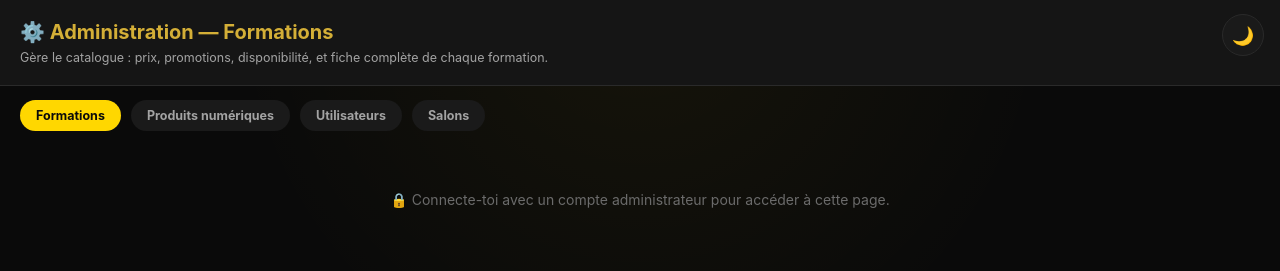
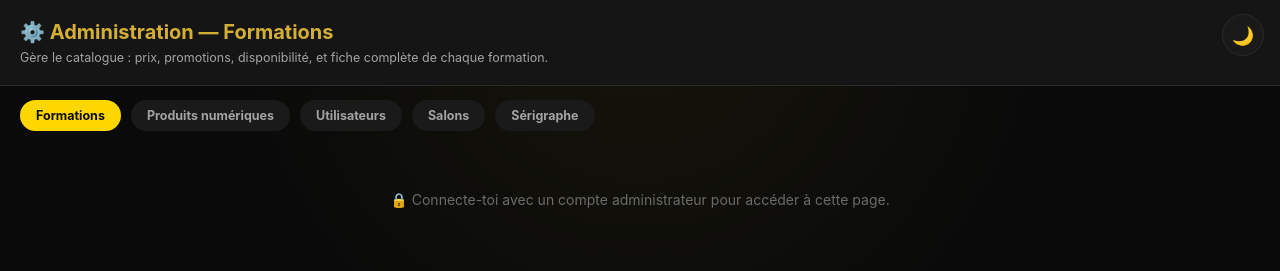
Before and after one commit to mahoutogroup/MAHOUTO, a website: page admin/formations.html in a window 1280 px wide. Drawn offline with nearby package versions, Linux system fonts and the light colour scheme.

Commit message:
Add files via upload

```diff
--- a/admin/formations.html
+++ b/admin/formations.html
@@ -144,6 +144,7 @@
     <a href="produits.html" style="font-size:12.5px;font-weight:bold;color:var(--text-muted);background:var(--bg-card);border-radius:999px;padding:8px 16px;">Produits numériques</a>
     <a href="users.html" style="font-size:12.5px;font-weight:bold;color:var(--text-muted);background:var(--bg-card);border-radius:999px;padding:8px 16px;">Utilisateurs</a>
     <a href="rooms.html" style="font-size:12.5px;font-weight:bold;color:var(--text-muted);background:var(--bg-card);border-radius:999px;padding:8px 16px;">Salons</a>
+    <a href="serigraphie-produits.html" style="font-size:12.5px;font-weight:bold;color:var(--text-muted);background:var(--bg-card);border-radius:999px;padding:8px 16px;">Sérigraphe</a>
   </div>
 
   <div id="loading-state">Vérification des droits...</div>
```
